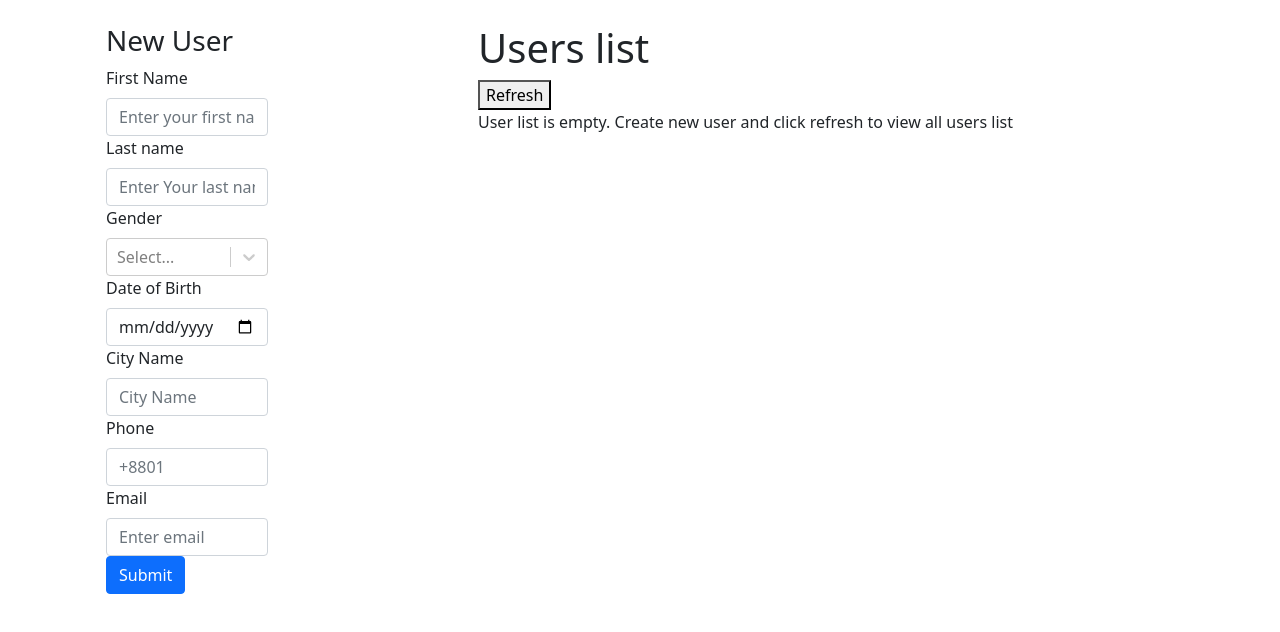
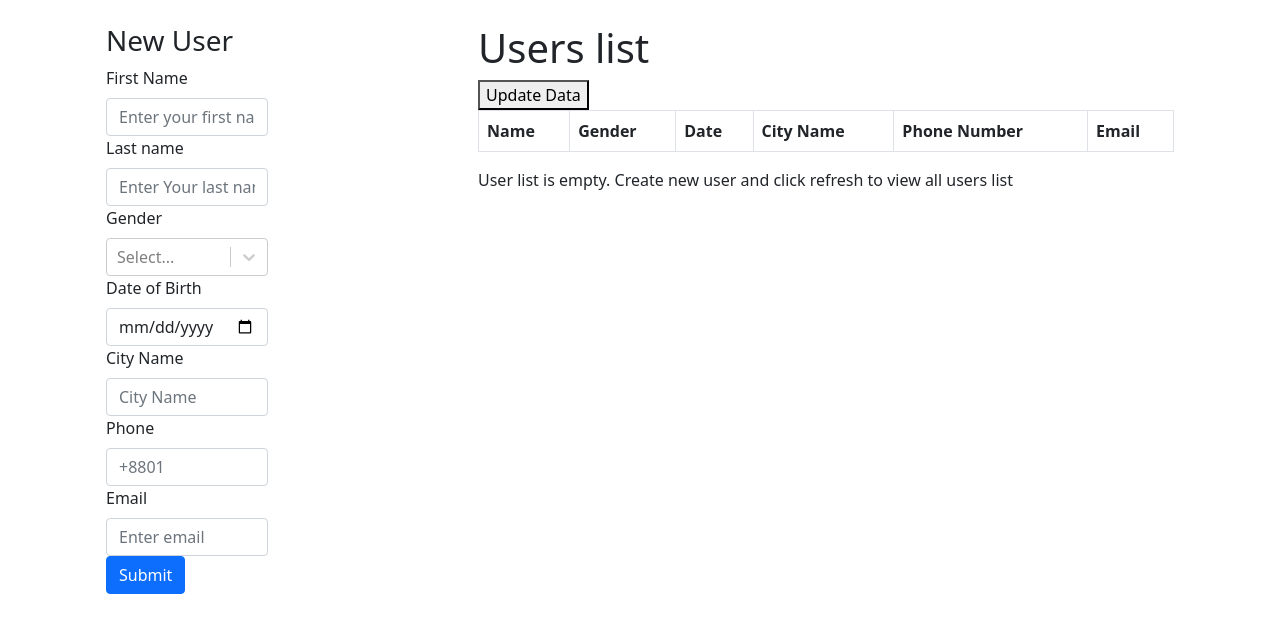
Before and after one commit to MdZahidulIslam-Bismi/user-app, a React (Create React App) app: page / in a window 1280 px wide. Shown: the top 632 px of the page. Built offline with nearby package versions, Linux system fonts and the light colour scheme.

Commit message:
fifth push

```diff
--- a/src/components/user/User.jsx
+++ b/src/components/user/User.jsx
@@ -4,7 +4,7 @@ import { Form, Button } from 'react-bootstrap';
 import Select from 'react-select';
 import { Controller, useForm } from "react-hook-form";
 
-const User = ({ lavel = 'New User' }) => {
+const User = ({ lavel = 'New User', setUserList }) => {
 
   const { register, handleSubmit, watch, control, formState: { errors } } = useForm();
 
@@ -20,9 +20,11 @@ const User = ({ lavel = 'New User' }) => {
 
     if (usersArray && Array.isArray(usersArray)) {
       usersArray.push(data);
-      window.localStorage.setItem('users', JSON.stringify(usersArray))
+      window.localStorage.setItem('users', JSON.stringify(usersArray));
+      setUserList(usersArray);
     }else{
-      window.localStorage.setItem('users', JSON.stringify([data]))
+      window.localStorage.setItem('users', JSON.stringify([data]));
+      setUserList([data]);
     }
   }
 
@@ -81,6 +83,7 @@ const User = ({ lavel = 'New User' }) => {
           <Controller
             control={control}
             name="gender"
+            rules={{ required: true }}
             render={({ field: { onChange, value, name, ref } }) => (
               <Select
                 inputRef={ref}
--- a/src/components/user/UserList.jsx
+++ b/src/components/user/UserList.jsx
@@ -1,6 +1,6 @@
 import React, { useEffect, useState } from 'react'
 
-function UserList() {
+function UserList({userList}) {
     const [users, setUsers] = useState([]);
 
     const getUsersArray = () => {
@@ -15,35 +15,13 @@ function UserList() {
     }
     useEffect(() => {
         getUsersArray();
-    }, [])
+    }, [userList]);
+
     return (
         <div>
             <h1>Users list</h1>
-            <button onClick={() => getUsersArray()}>Refresh</button>
-            {
-                users.length
-                ? users.map((user, index) => (
-                    <div key={index}>
-                         {/* <li>
-                            {user.firstName} {user.lastName}
-                        </li>
-                        <li>
-                            {user.gender}
-                        </li>
-                        <li>
-                            {user.date}
-                        </li>
-                        <li>
-                            {user.cityName}
-                        </li>
-                        <li>
-                            {user.phoneNumber}
-                        </li>
-                        <li>
-                            {user.email}
-                        </li> */}
-
-    <table id="example" class="table table-striped table-bordered" >
+            <button onClick={() => getUsersArray()}>Update Data</button>
+            <table id="example" class="table table-striped table-bordered" >
         <thead>
             <tr>
                 <th>Name</th>
@@ -54,10 +32,18 @@ function UserList() {
                 <th>Email</th>
             </tr>
         </thead>
+    </table>
+            {
+                users.length
+                ? users.map((user, index) => (
+                    <div key={index}>
+
+
+    <table id="example" class="table table-striped table-bordered" >
         <tbody>
             <tr>
-                <td>  {user.firstName} {user.lastName}</td>
-                <td></td>
+                <td> {user.firstName} {user.lastName}</td>
+                <td>{user.gender.value}</td>
                 <td>  {user.date}</td>
                 <td>{user.cityName}</td>
                 <td>{user.phoneNumber}</td>
```
